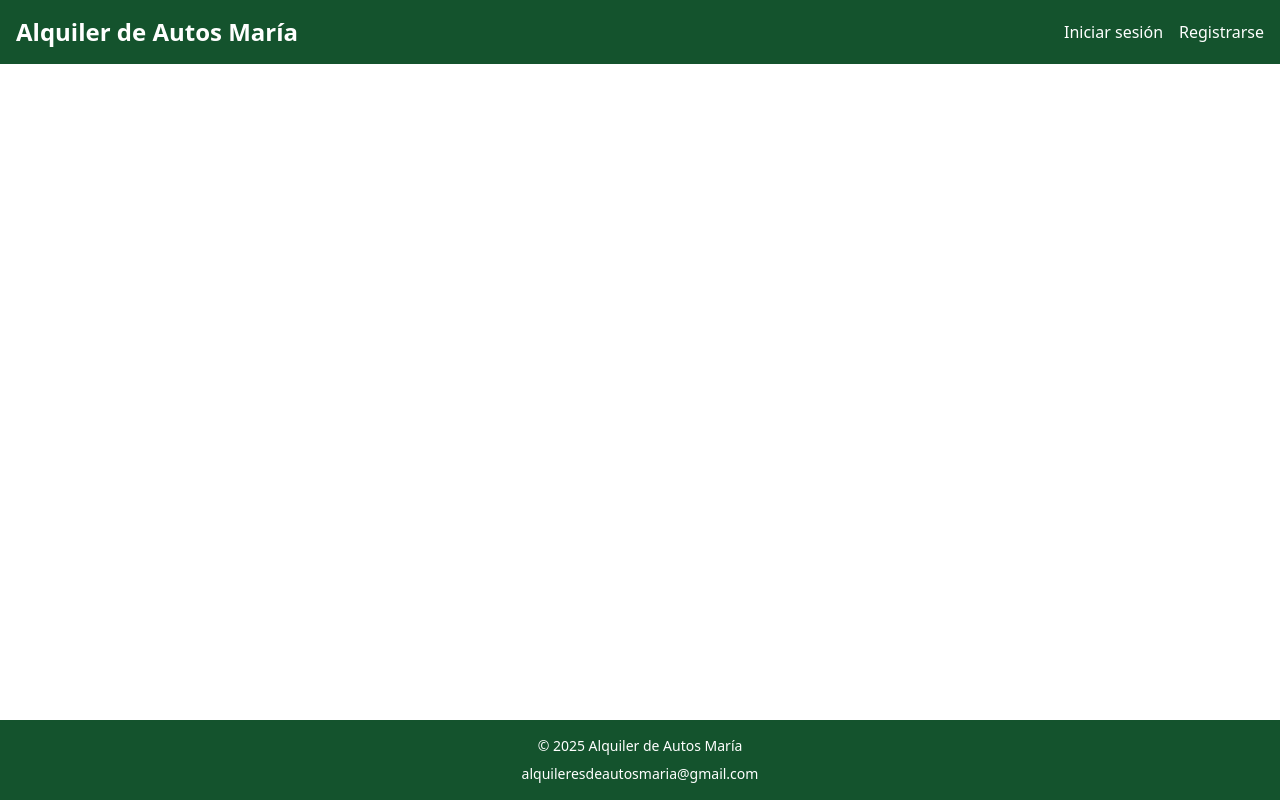
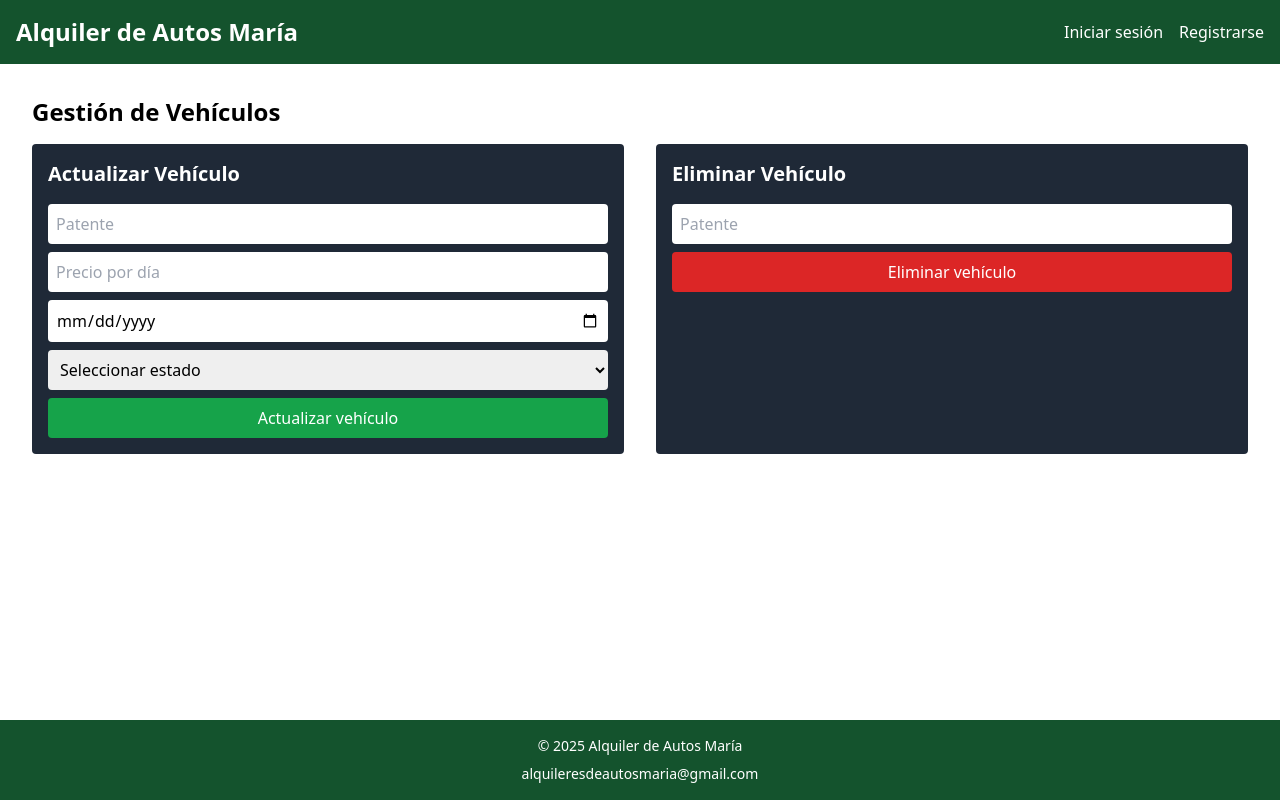
Before and after one commit to Diego-JPH/AlquilerDeAutosMaria, a React (Vite) app in the folder frontend/: page /manageVehicles in a window 1280 px wide. Built offline with nearby package versions, Linux system fonts and the light colour scheme.

Commit message:
Implementando frontend de eliminar y modificar informacion de vehiculo

```diff
--- /dev/null
+++ b/frontend/src/components/VehicleManager.jsx
@@ -0,0 +1,116 @@
+import { useState } from 'react';
+
+export default function VehicleManager() {
+  // Estados para actualizar
+  const [patenteUpdate, setPatenteUpdate] = useState('');
+  const [precioPorDia, setPrecioPorDia] = useState('');
+  const [ultimoMantenimiento, setUltimoMantenimiento] = useState('');
+  const [estado, setEstado] = useState('');
+
+  // Estado para eliminar
+  const [patenteDelete, setPatenteDelete] = useState('');
+
+  const handleUpdate = async () => {
+    if (!patenteUpdate) {
+      alert('Debés ingresar una patente para actualizar');
+      return;
+    }
+
+    const body = {};
+    if (precioPorDia) body.precioPorDia = parseFloat(precioPorDia);
+    if (ultimoMantenimiento) body.ultimoMantenimiento = ultimoMantenimiento;
+    if (estado) body.estado = estado;
+
+    try {
+      const res = await fetch(`http://localhost:3000/vehiculos/${patenteUpdate}`, {
+        method: 'PUT',
+        headers: { 'Content-Type': 'application/json' },
+        body: JSON.stringify(body),
+      });
+      const data = await res.json();
+      alert(data.message || data.error);
+    } catch (err) {
+      console.error(err);
+      alert('Error actualizando vehículo');
+    }
+  };
+
+  const handleDelete = async () => {
+    if (!patenteDelete) {
+      alert('Debés ingresar una patente para eliminar');
+      return;
+    }
+
+    try {
+      const res = await fetch(`http://localhost:3000/vehiculos/${patenteDelete}`, {
+        method: 'DELETE',
+      });
+      const data = await res.json();
+      alert(data.message || data.error);
+    } catch (err) {
+      console.error(err);
+      alert('Error eliminando vehículo');
+    }
+  };
+
+  return (
+    <div className="grid grid-cols-1 md:grid-cols-2 gap-8">
+      {/* Sección Actualizar */}
+      <div className="bg-gray-800 p-4 rounded text-white">
+        <h2 className="text-xl font-bold mb-4">Actualizar Vehículo</h2>
+        <input
+          className="w-full p-2 mb-2 rounded text-black"
+          placeholder="Patente"
+          value={patenteUpdate}
+          onChange={(e) => setPatenteUpdate(e.target.value)}
+        />
+        <input
+          className="w-full p-2 mb-2 rounded text-black"
+          placeholder="Precio por día"
+          type="number"
+          value={precioPorDia}
+          onChange={(e) => setPrecioPorDia(e.target.value)}
+        />
+        <input
+          className="w-full p-2 mb-2 rounded text-black"
+          type="date"
+          value={ultimoMantenimiento}
+          onChange={(e) => setUltimoMantenimiento(e.target.value)}
+        />
+        <select
+          className="w-full p-2 mb-2 rounded text-black"
+          value={estado}
+          onChange={(e) => setEstado(e.target.value)}
+        >
+          <option value="">Seleccionar estado</option>
+          <option value="disponible">Disponible</option>
+          <option value="ocupado">Ocupado</option>
+          <option value="mantenimiento">Mantenimiento</option>
+        </select>
+        <button
+          className="bg-green-600 hover:bg-green-700 w-full p-2 rounded"
+          onClick={handleUpdate}
+        >
+          Actualizar vehículo
+        </button>
+      </div>
+
+      {/* Sección Eliminar */}
+      <div className="bg-gray-800 p-4 rounded text-white">
+        <h2 className="text-xl font-bold mb-4">Eliminar Vehículo</h2>
+        <input
+          className="w-full p-2 mb-2 rounded text-black"
+          placeholder="Patente"
+          value={patenteDelete}
+          onChange={(e) => setPatenteDelete(e.target.value)}
+        />
+        <button
+          className="bg-red-600 hover:bg-red-700 w-full p-2 rounded"
+          onClick={handleDelete}
+        >
+          Eliminar vehículo
+        </button>
+      </div>
+    </div>
+  );
+}
--- /dev/null
+++ b/frontend/src/pages/ManageVehicles.jsx
@@ -0,0 +1,13 @@
+import React from 'react';
+import VehicleManager from '../components/VehicleManager';
+
+const ManageVehicles = () => {
+  return (
+    <div className="p-4">
+      <h1 className="text-2xl font-bold mb-4">Gestión de Vehículos</h1>
+      <VehicleManager />
+    </div>
+  );
+};
+
+export default ManageVehicles;
--- a/frontend/src/router/index.jsx
+++ b/frontend/src/router/index.jsx
@@ -2,6 +2,7 @@ import { BrowserRouter as Router, Routes, Route } from "react-router-dom";
 import Home from "../pages/Home";
 import MainLayout from "../layouts/MainLayout";
 import RegisterPage from "../pages/RegisterPage";
+import ManageVehicles from "../pages/ManageVehicles";
 
 export default function AppRouter() {
   return (
@@ -10,6 +11,7 @@ export default function AppRouter() {
         <Routes>
           <Route path="/" element={<Home />} />
           <Route path="/registerPage" element={<RegisterPage />} />
+          <Route path="/manageVehicles" element={<ManageVehicles />} />
         </Routes>
       </MainLayout>
     </Router>
```
